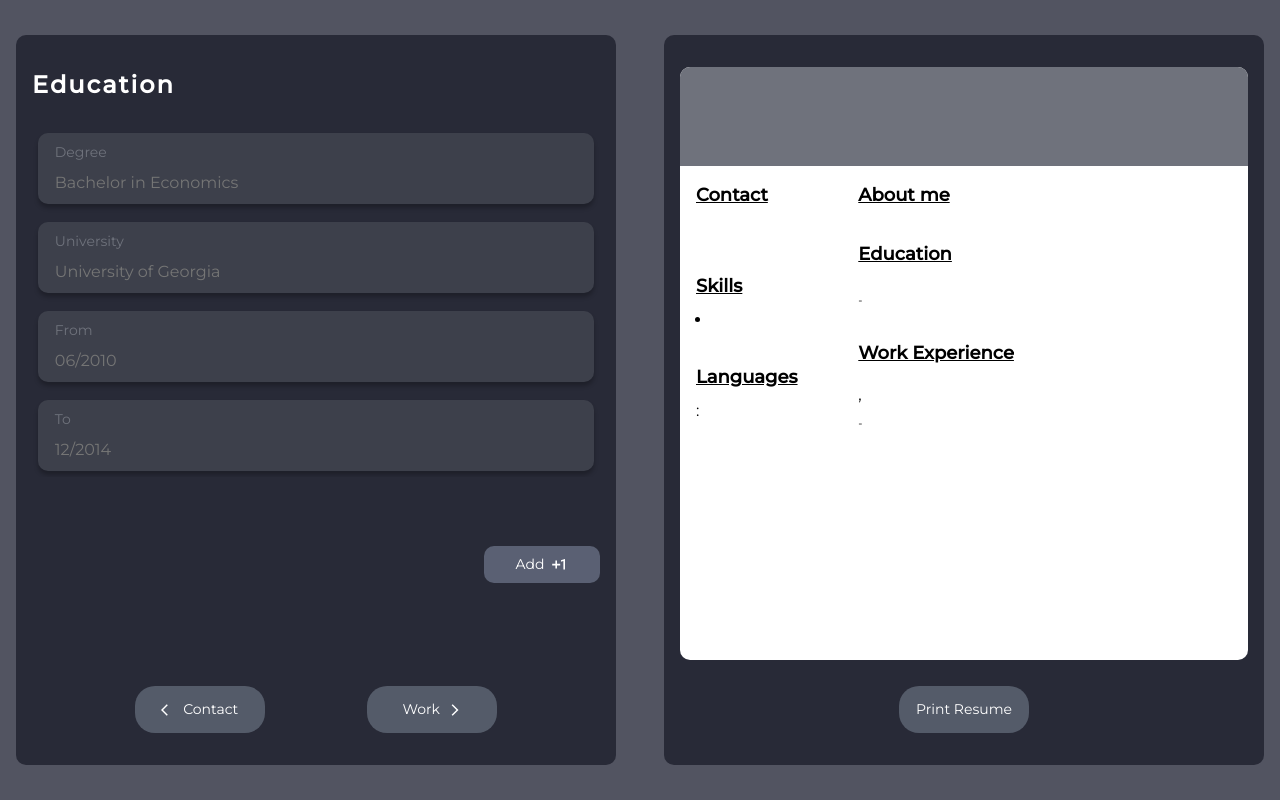
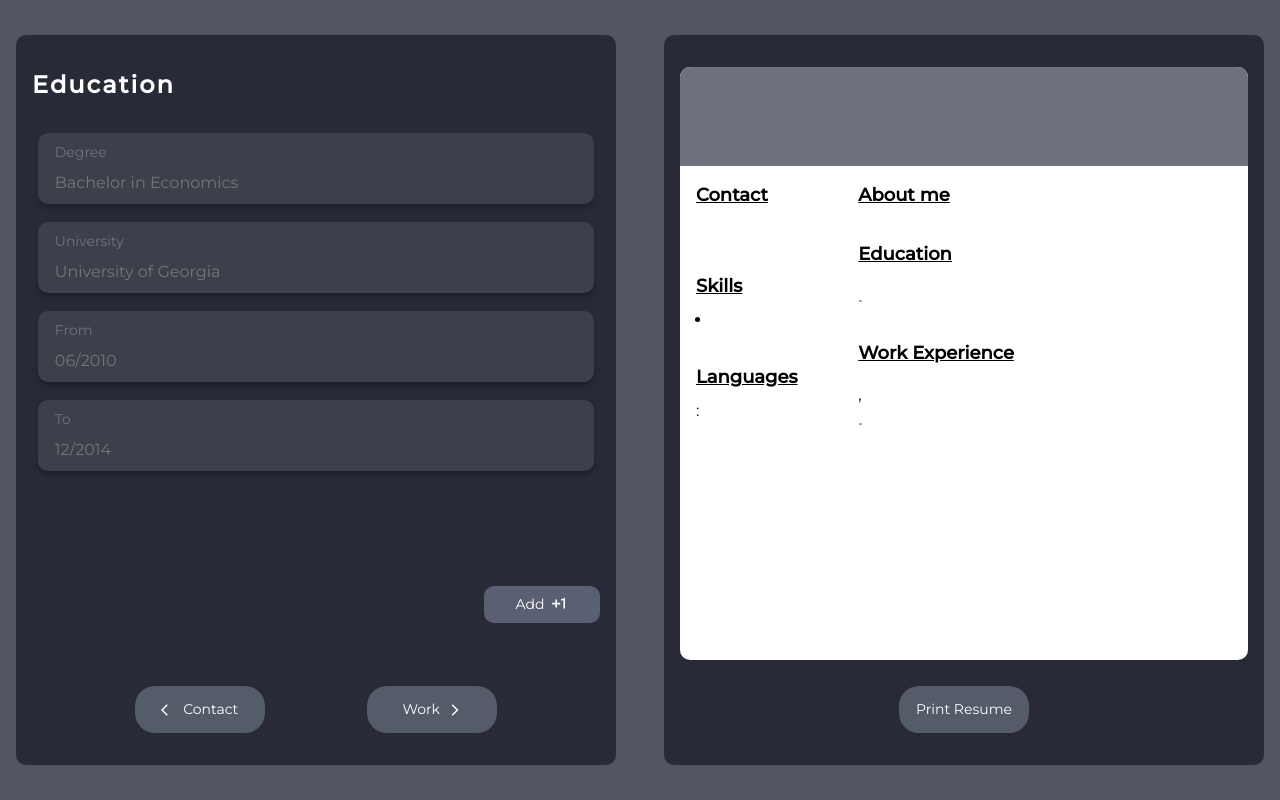
Before and after one commit to LPRegen/resume-builder, a React (Create React App) app: page /education in a window 1280 px wide. Built offline with nearby package versions, Linux system fonts and the light colour scheme.

Commit message:
refactor: add Wrapper component

```diff
--- a/src/components/Pages/Education.jsx
+++ b/src/components/Pages/Education.jsx
@@ -47,6 +47,7 @@ export default class Education extends Component {
             />
           </Card.Label>
         </Card.Form>
+        <Card.Wrapper wrapperType="terciary">
           <Card.Wrapper wrapperType={'secondary'}>
             <Card.ButtonDelete
               deleteExperience={this.props.deleteExperience}
@@ -70,6 +71,8 @@ export default class Education extends Component {
               />
             )}
           </Card.Wrapper>
+        </Card.Wrapper>
+
         <Card.Wrapper wrapperType={'primary'} position="center">
           <Card.Button
             buttonType="button"
```
Lines whose indentation alone changed are shown as unchanged.
